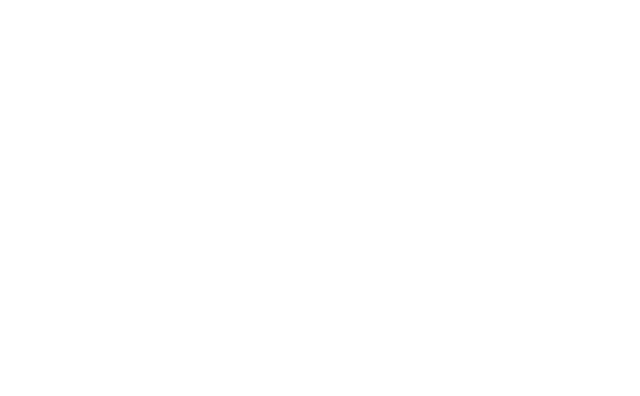
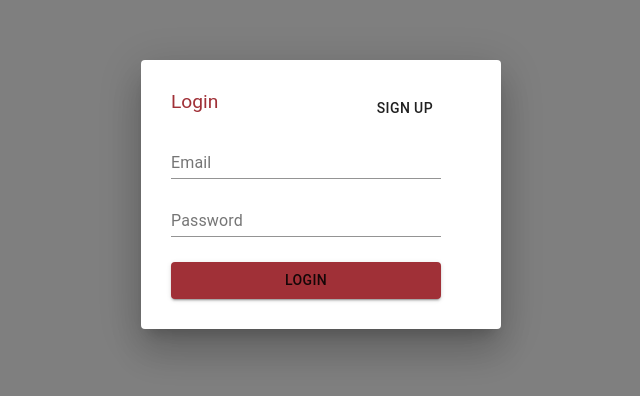
Before and after one commit to saurabhdagwar/BookShop, a React (Create React App) app: page /Login in a window 1280 px wide. Shown: the part 206-602 px from the top of the page, without its empty margins (319-959 px from the left). Built offline with nearby package versions, Linux system fonts and the light colour scheme.

Commit message:
add: login component with proper validation and services

```diff
--- a/package.json
+++ b/package.json
@@ -8,6 +8,7 @@
     "@testing-library/jest-dom": "^5.11.8",
     "@testing-library/react": "^11.2.3",
     "@testing-library/user-event": "^12.6.0",
+    "axios": "^0.21.1",
     "react": "^17.0.1",
     "react-dom": "^17.0.1",
     "react-router-dom": "^5.2.0",
--- a/src/App.js
+++ b/src/App.js
@@ -2,6 +2,7 @@ import logo from './logo.svg';
 import AppBar from "./Components/AppBar/AppBar"
 import {BrowserRouter,Route,Switch,Redirect} from 'react-router-dom'
 import SignUp from "./Components/SignUp/signUp"
+import Login from "./Components/LogIn/LogIn"
 import './App.css';
 
 function App() {
@@ -11,6 +12,7 @@ function App() {
       <Switch>
      <Route path="appBar"><AppBar /></Route>
      <Route path="/SignUp" component={SignUp} exact/>
+     <Route path="/Login" component={Login} exact/>
      </Switch>
      </BrowserRouter >
     </div>
--- /dev/null
+++ b/src/Components/LogIn/LogIn.jsx
@@ -0,0 +1,145 @@
+import React from "react";
+import { makeStyles } from "@material-ui/core/styles";
+import TextField from "@material-ui/core/TextField";
+import Button from "@material-ui/core/Button";
+import Dialog from "@material-ui/core/Dialog";
+import Services from "../../Services/userServices"
+const services = new Services();
+
+const useStyles = makeStyles((theme) => ({
+    loginMain: {
+    display: "flex",
+    flexDirection: "column",
+   justifyContent: "center",
+    borderRadius: "10px",
+    padding: "30px",
+    width: "300px"
+  },
+  header:{
+      display: "flex",
+      justifyContent: "space-between",
+      width: "90%",
+      fontSize: '1.2em',
+      fontFamily: "roboto,'Noto Sans Myanmar UI',arial,sans-serif",
+      color: "#A03037",
+  },
+  inputField:{
+      margin: "5px 0 5px 0",
+      width: "90%",
+  },
+  input:{
+    color: "#A03037"
+  },
+  signUpButton:{
+      marginTop: "10px",
+      display:"flex",
+      justifyContent:"space-between",
+  },
+  regButton:{
+      marginTop: "20px",
+      background: "#A03037",
+      width: "90%"
+  }
+}));
+
+export default function Login(props) {
+  const classes = useStyles();
+  const [email, setEmail] = React.useState();
+  const [emailFlag,setEmailFlag] = React.useState(false);
+  const [emailError, setEmailError] = React.useState("");
+  const [password, setPassword] = React.useState();
+  const [passwordFlag,setPasswordFlag] = React.useState(false);
+  const [passwordError, setPasswordError] = React.useState("");
+
+  const nextPath = (path) => {
+    props.history.push(path);
+  };
+
+  const makeInitial = () => {
+    setEmailFlag(false);
+    setEmailError("");
+    setPasswordFlag(false);
+    setPasswordError("");
+  }
+
+  const patternCheck = () => {
+    makeInitial();
+      const emailPattern = /[a-zA-Z0-9._]+[@]{1}[a-zA-Z120-9]*[.]{1}[a-zA-Z]*$/
+      const passwordPattern = /^(?=.*[A-Z])(?=.*[a-z])(?=.*[0-9]).*$/
+      let isError = false
+    if(!(emailPattern.test(email))){
+        setEmailFlag(true);
+        setEmailError("Email is Not Proper");
+        // console.log("Email is Not Proper")
+        isError = true;
+    }
+    if(!(passwordPattern.test(password))){
+        setPasswordFlag(true);
+        setPasswordError("Please Enter Valid Password");
+        // console.log("Please Enter Valid Password")
+        isError = true;
+    }
+    return isError;
+  }
+
+  const submit = () => {
+    if(patternCheck()){
+        console.log("Error Occured");
+    }
+    else{
+        console.log("Success");
+        const data = {
+            "email": email,
+            "password": password,
+        }
+        services.SignIn(data)
+        .then((data) => {
+            console.log('Login successful'+JSON.stringify(data.config.data));
+            localStorage.setItem("bookStoreUser",data.config.data);
+            // nextPath("../")
+        })
+        .catch((err) => {
+            console.log('Login Error'+err);
+        })
+    }
+  };
+
+  return (
+      <>
+        <Dialog open={true}>
+    <div className={classes.loginMain}>
+        <div className={classes.header}>
+         Login
+        <Button onClick={() => nextPath("../SignUp")}> Sign Up </Button>
+        </div>
+      <div className={classes.inputField}>
+      <TextField
+              value={email}
+              onChange={(e) => setEmail(e.target.value)}
+              error={emailFlag}
+              helperText={emailError}
+              fullWidth
+              className={classes.input}
+              label="Email"
+            />
+      </div>
+      <div className={classes.inputField}>
+      <TextField
+              value={password}
+              onChange={(e) => setPassword(e.target.value)}
+              error={passwordFlag}
+              helperText={passwordError}
+              fullWidth
+              className={classes.input}
+              label="Password"
+              type="password"
+            />
+      </div>
+        <Button fullWidth className={classes.regButton} onClick={submit} variant="contained" >
+          Login
+        </Button>
+    </div>
+    </Dialog>
+    </>
+  );
+}
--- a/src/Components/SignUp/signUp.jsx
+++ b/src/Components/SignUp/signUp.jsx
@@ -3,7 +3,7 @@ import { makeStyles } from "@material-ui/core/styles";
 import TextField from "@material-ui/core/TextField";
 import Button from "@material-ui/core/Button";
 import Dialog from "@material-ui/core/Dialog";
-import Services from "../../Services/userServices"
+import Services from "../../Services/userServices";
 const services = new Services();
 
 const useStyles = makeStyles((theme) => ({
@@ -19,6 +19,9 @@ const useStyles = makeStyles((theme) => ({
     display: "flex",
     justifyContent: "space-between",
     width: "90%",
+    fontSize: "1.2em",
+    fontFamily: "roboto,'Noto Sans Myanmar UI',arial,sans-serif",
+    color: "#A03037",
   },
   inputField: {
     margin: "5px 0 5px 0",
@@ -42,16 +45,16 @@ const useStyles = makeStyles((theme) => ({
 export default function SignUp(props) {
   const classes = useStyles();
   const [name, setName] = React.useState();
-  const [nameFlag,setNameFlag] = React.useState();
+  const [nameFlag, setNameFlag] = React.useState();
   const [nameError, setNameError] = React.useState("");
   const [email, setEmail] = React.useState();
-  const [emailFlag,setEmailFlag] = React.useState(false);
+  const [emailFlag, setEmailFlag] = React.useState(false);
   const [emailError, setEmailError] = React.useState("");
   const [password, setPassword] = React.useState();
-  const [passwordFlag,setPasswordFlag] = React.useState(false);
+  const [passwordFlag, setPasswordFlag] = React.useState(false);
   const [passwordError, setPasswordError] = React.useState("");
   const [mobile, setMobile] = React.useState();
-  const [mobileFlag,setMobileFlag] = React.useState(false);
+  const [mobileFlag, setMobileFlag] = React.useState(false);
   const [mobileError, setMobileError] = React.useState("");
 
   const nextPath = (path) => {
@@ -67,62 +70,62 @@ export default function SignUp(props) {
     setMobileError("");
     setPasswordFlag(false);
     setPasswordError("");
-  }
+  };
 
   const patternCheck = () => {
     makeInitial();
-      const namePattern = /^[A-Z]{1}[a-z ]{3,}$/
-      const emailPattern = /[a-zA-Z0-9._]+[@]{1}[a-zA-Z120-9]*[.]{1}[a-zA-Z]*$/
-      const passwordPattern = /^(?=.*[A-Z])(?=.*[a-z])(?=.*[0-9]).*$/
-      const mobilePattern = /^[6-9]{1}[0-9]{9}$/
-      let isError = false
-    if(!(namePattern.test(name))){
+    const namePattern = /^[A-Z]{1}[a-z ]{3,}$/;
+    const emailPattern = /[a-zA-Z0-9._]+[@]{1}[a-zA-Z120-9]*[.]{1}[a-zA-Z]*$/;
+    const passwordPattern = /^(?=.*[A-Z])(?=.*[a-z])(?=.*[0-9]).*$/;
+    const mobilePattern = /^[6-9]{1}[0-9]{9}$/;
+    let isError = false;
+    if (!namePattern.test(name)) {
       setNameFlag(true);
       setNameError("Name is Not Proper");
       // console.log("Name is Not Proper")
       isError = true;
     }
-    if(!(mobilePattern.test(mobile))){
+    if (!mobilePattern.test(mobile)) {
       setMobileFlag(true);
       setMobileError("Mobile Number is Not Proper");
       // console.log("Mobile Number is Not Proper")
       isError = true;
     }
-    if(!(emailPattern.test(email))){
+    if (!emailPattern.test(email)) {
       setEmailFlag(true);
       setEmailError("Email is Not Proper");
       // console.log("Email is Not Proper")
       isError = true;
     }
-    if(!(passwordPattern.test(password))){
+    if (!passwordPattern.test(password)) {
       setPasswordFlag(true);
       setPasswordError("Please Enter Valid Password");
       // console.log("Please Enter Valid Password")
       isError = true;
     }
     return isError;
-  }
+  };
 
   const submit = () => {
-    if(patternCheck()){
+    if (patternCheck()) {
       console.log("Error Occured");
-    }
-    else{
+    } else {
       console.log("Success");
       const data = {
-            "fullName": name,
-            "email": email,
-            "password": password,
-            "phone": mobile
-        }
-        services.SignUp(data)
+        fullName: name,
+        email: email,
+        password: password,
+        phone: mobile,
+      };
+      services
+        .SignUp(data)
         .then((data) => {
-            console.log('registration successful'+data);
-            nextPath("../Login")
+          console.log("registration successful" + data);
+          nextPath("../Login");
         })
         .catch((err) => {
-            console.log('Registration Error'+err);
-        })
+          console.log("Registration Error" + err);
+        });
     }
   };
 
@@ -131,8 +134,8 @@ export default function SignUp(props) {
       <Dialog open={true}>
         <div className={classes.signUpMain}>
           <div className={classes.header}>
-            <Button> Login </Button>
-            <Button> Sign Up </Button>
+            <Button onClick={() => nextPath("../Login")}> Login </Button>
+            Sign Up
           </div>
           <div className={classes.inputField}>
             <TextField
@@ -180,7 +183,12 @@ export default function SignUp(props) {
               type="number"
             />
           </div>
-          <Button fullWidth className={classes.regButton} onClick={submit} variant="contained">
+          <Button
+            fullWidth
+            className={classes.regButton}
+            onClick={submit}
+            variant="contained"
+          >
             Sign Up
           </Button>
         </div>
```
Also changed, not shown: src/assets/aa.js (added, +15 -0 lines), 2 other files (tests, documents, lock files or other folders). Lines whose indentation alone changed are shown as unchanged.
